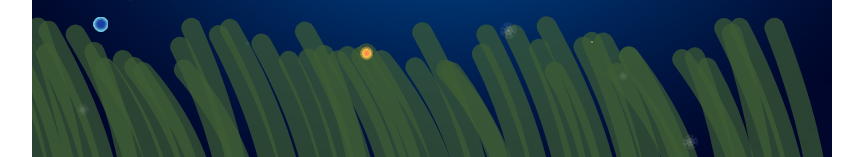
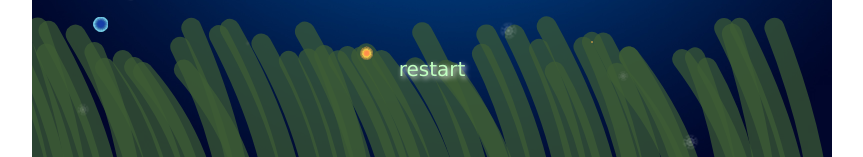
Before and after one commit to CLemonT/task, a plain HTML site: page task18/fishGame.html in a window 1280 px wide. Shown: the part 367-524 px from the top of the page, without its empty margins (208-1071 px from the left). Drawn offline with Linux system fonts and the light colour scheme.

Commit message:
html5-fishgame-restart

```diff
--- a/task18/fishGame.html
+++ b/task18/fishGame.html
@@ -2,7 +2,7 @@
 <html lang="en">
 <head>
 	<meta charset="UTF-8">
-	<title>大鱼喂小鱼</title>
+	<title>爱心鱼</title>
 	<style type="text/css">
 		*{
 			padding: 0;
@@ -39,6 +39,26 @@
 		.rule p{
 			margin: 10px 0;
 		}
+		#restart{
+			display: none;
+			position: absolute;
+			z-index: 10;
+			width: 100px;
+			height: 50px;
+			line-height: 50px;
+			text-align: center;
+			text-shadow: 0.1em 0.1em 0.25em #fff;
+			top: 53%;
+			left: 50%;
+			margin-left: -50px;
+			font: 20px "Verdana";
+			color:    #C1FFC1 ;
+			cursor: pointer;
+		}
+		#restart:hover{
+			color: #FF6347;
+			text-shadow: 0.1em 0.1em 0.15em #FF6347;
+		}
 	</style>
 </head>
 <body>
@@ -47,6 +67,7 @@
 			<canvas id="canvas1" width="800px" height="600px"></canvas>
 			<canvas id="canvas2" width="800px" height="600px"></canvas>
 		</div>
+		<div id="restart">restart</div>
 	</div>
 	<div class="rule">
 		<p>游戏规则：</p>
@@ -67,5 +88,6 @@
 	<script type="text/javascript" src="js/circle.js"></script>
 	<script type="text/javascript" src="js/dust.js"></script>
 	<script type="text/javascript" src="js/author.js"></script>
+	<script type="text/javascript" src="js/restart.js"></script>
 </body>
 </html>
--- a/task18/js/baby.js
+++ b/task18/js/baby.js
@@ -51,9 +51,9 @@ babyObj.prototype.draw = function(){
 
 	// 小鱼身体
 	this.babyBodyTimer += deltaTime;
-	if(this.babyBodyTimer > 170){
+	if(this.babyBodyTimer > 150){
 		this.babyBodyCount = this.babyBodyCount + 1;
-		this.babyBodyTimer %= 170;
+		this.babyBodyTimer %= 150;
 		if(this.babyBodyCount > 19){
 			this.babyBodyCount = 19;
 			// game over
--- a/task18/js/data.js
+++ b/task18/js/data.js
@@ -1,4 +1,11 @@
 var dataObj = function(){
+	this.fruitNum;
+	this.double;
+	this.score;
+	this.gameOver;
+	this.alpha;
+}
+dataObj.prototype.init = function(){
 	this.fruitNum = 0;
 	this.double = 1;
 	this.score = 0;
--- a/task18/js/main.js
+++ b/task18/js/main.js
@@ -34,6 +34,9 @@ var circle;
 
 var dust;
 var dustPic = [];
+
+var restart;
+var loopId;
 
 document.body.onload = game;
 
@@ -98,6 +101,7 @@ function init(){
 	}
 
 	data = new dataObj();
+	data.init();
 
 	for(var i = 0; i < 8; i++){
 		momBodyOrange[i] = new Image();
@@ -121,10 +125,13 @@ function init(){
 	}
 	dust = new dustObj();
 	dust.init();
+
+	restart = new restartObj();
+	restart.init();
 }
 
 function gameLoop(){
-	window.requestAnimFrame(gameLoop);
+	restartId = window.requestAnimFrame(gameLoop);
 	var now = Date.now();
 	deltaTime = now - lastTime;
 	lastTime = now;
@@ -147,6 +154,7 @@ function gameLoop(){
 	circle.draw();
 	dust.draw();
 	drawAuthor();
+	restart.show();
 }
 
 function onMouseMove(e){
--- a/task18/js/mom.js
+++ b/task18/js/mom.js
@@ -21,8 +21,8 @@ momObj.prototype.init = function(){
 }
 momObj.prototype.draw = function(){
 	// 趋向鼠标X,Y
-	this.x = lerpDistance(mx, this.x, 0.985);
-	this.y = lerpDistance(my, this.y, 0.985);
+	this.x = lerpDistance(mx, this.x, 0.98);
+	this.y = lerpDistance(my, this.y, 0.98);
 
 	// 旋转角度
 	// Math.atan2(y, x)
--- /dev/null
+++ b/task18/js/restart.js
@@ -0,0 +1,24 @@
+var restartObj = function(){
+	this.elem;
+	this.opacity;
+}
+restartObj.prototype.init = function(){
+	this.elem = document.getElementById("restart");
+	this.opacity = 0;
+	this.elem.style.display = "none";
+}
+restartObj.prototype.show = function(){
+	if(data.gameOver){
+		this.elem.style.display = "block";
+		this.opacity += deltaTime * 0.0005;
+		if(this.opacity > 1){
+			this.opacity = 1;
+		}
+		this.elem.style.opacity = this.opacity;
+		this.elem.addEventListener("click", function(){
+			window.cancelAnimationFrame(restartId);
+			game();
+
+		});
+	}
+}
```
